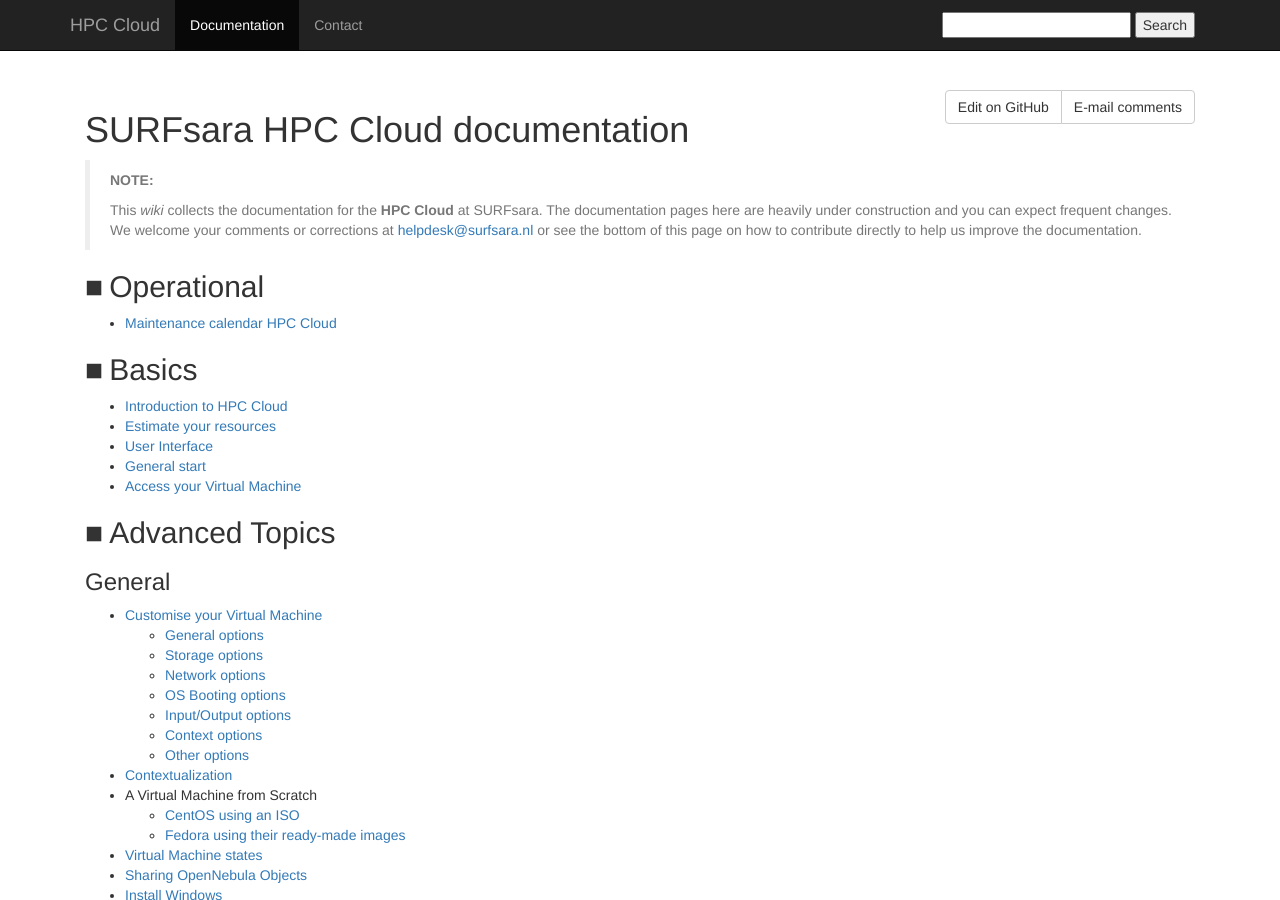
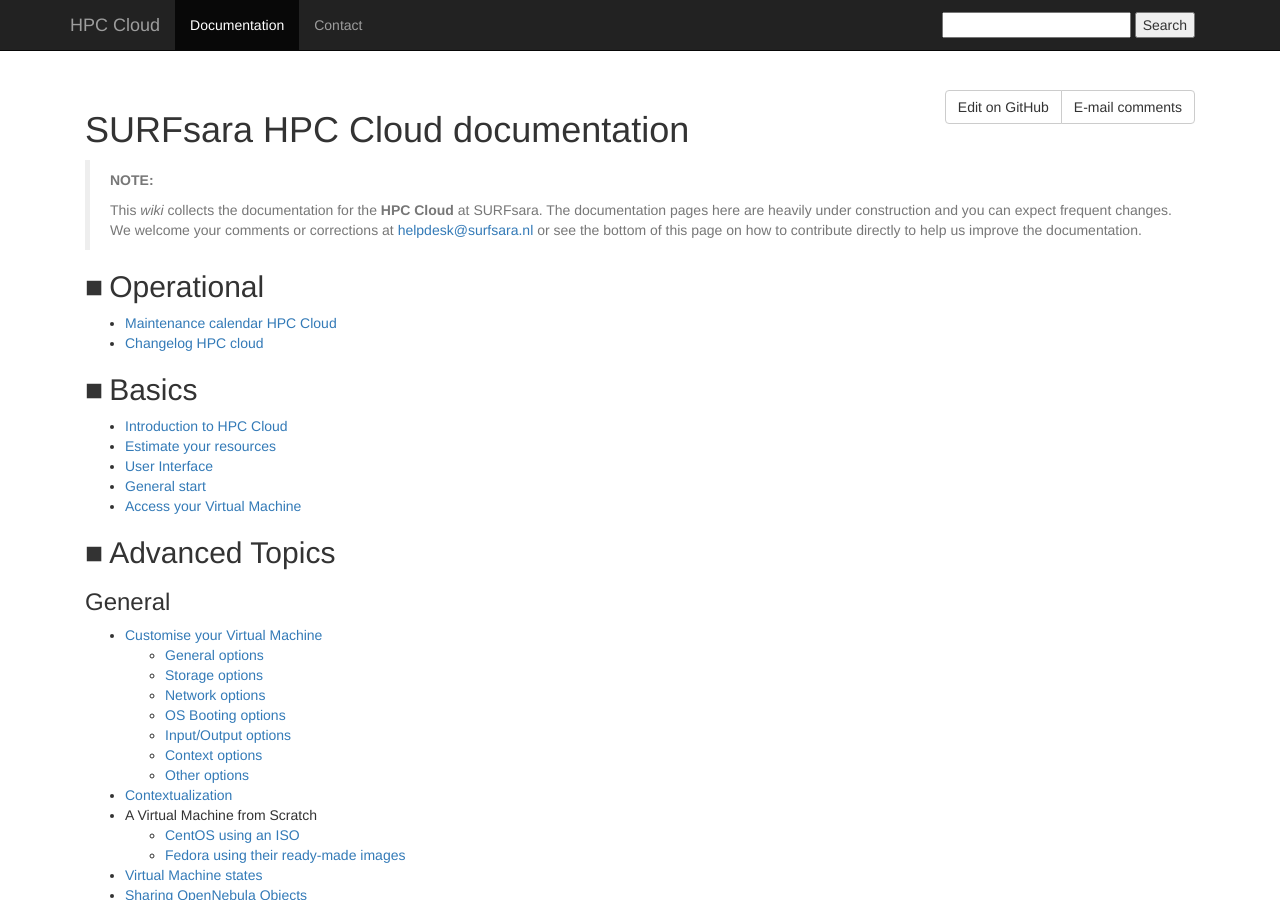
Before and after one commit to sara-nl/clouddocs, a Jekyll site: the page built from index.markdown, in a window 1280 px wide and 900 px high. Built offline with Jekyll 4.4.1, drawn with Linux system fonts in a browser that asks for light colours; nearby versions of some CDN libraries.

Commit message:
Add changelog to main page

```diff
--- a/index.markdown
+++ b/index.markdown
@@ -10,6 +10,7 @@
 ## Operational
 
 - [Maintenance calendar HPC Cloud](maintenance)
+- [Changelog HPC cloud](changelog)
 
 ## Basics
 - [Introduction to HPC Cloud](introduction-to-hpc-cloud)
```
